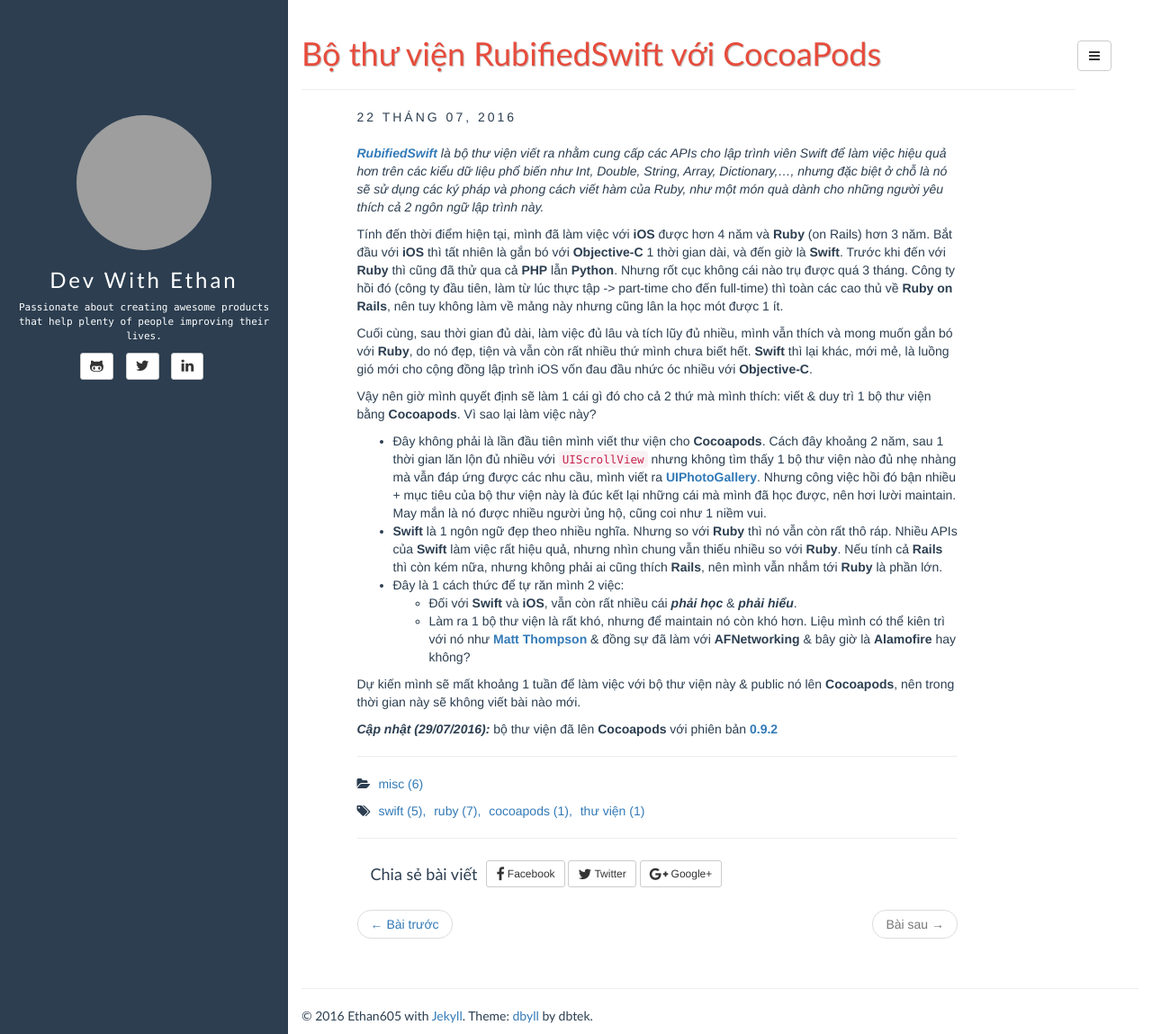
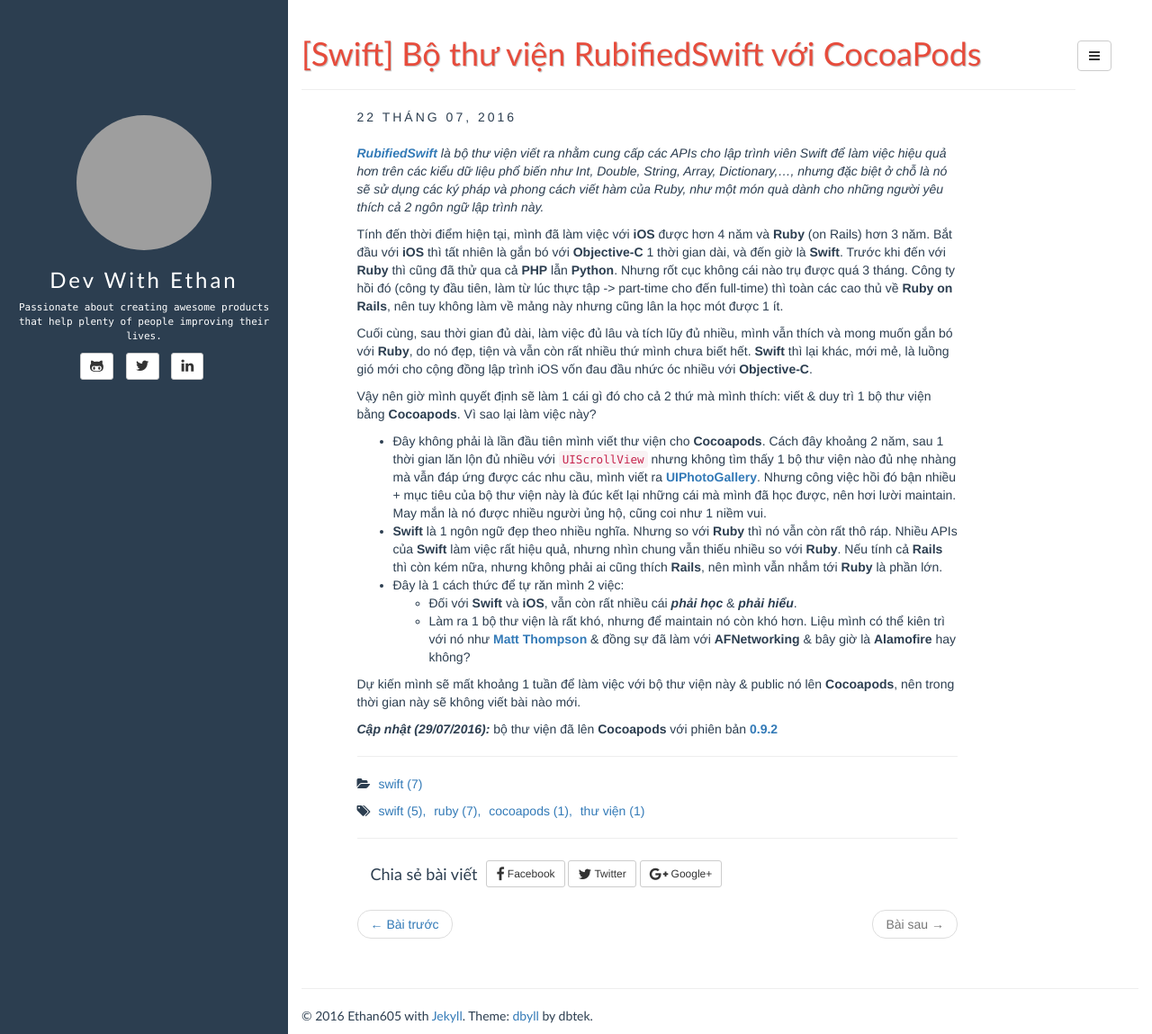
Before and after one commit to ethan605/dev-with-ethan, a Jekyll site: the page built from _posts/2016-07-22-rubified-swift-created.md, in a window 1280 px wide and 1149 px high. Shown: the whole window at 90% size. Built offline with Jekyll 4.4.1, drawn with Linux system fonts in a browser that asks for light colours; nearby versions of some CDN libraries; comment, search, counter and statistics services are not loaded; grey boxes are pictures that could not be loaded.

```diff
--- a/404.html
+++ b/404.html
@@ -2,6 +2,7 @@
 layout: page
 title: 404 - Not Found
 permalink: 404.html
+sitemap: false
 ---
 <!-- Template by Cloudup: https://cloudup.com/cIpeeLfZYOa -->
 
--- a/_posts/2016-07-22-rubified-swift-created.md
+++ b/_posts/2016-07-22-rubified-swift-created.md
@@ -1,11 +1,13 @@
 ---
 layout: post
-title: "Bộ thư viện RubifiedSwift với CocoaPods"
+title: "[Swift] Bộ thư viện RubifiedSwift với CocoaPods"
 description: "Viết code Swift theo phong cách Ruby, dành cho Rubists"
 date: 2016-07-22 11:30:00 +0700
-categories: [misc]
+categories: [swift]
 tags: [swift, ruby, cocoapods, 'thư viện']
 comments: true
+redirect_from:
+  - /misc/rubified-swift-created
 ---
 
 ***[RubifiedSwift][]*** *là bộ thư viện viết ra nhằm cung cấp các APIs cho lập trình viên Swift để làm việc hiệu quả hơn trên các kiểu dữ liệu phổ biến như Int, Double, String, Array, Dictionary,..., nhưng đặc biệt ở chỗ là nó sẽ sử dụng các ký pháp và phong cách viết hàm của Ruby, như một món quà dành cho những người yêu thích cả 2 ngôn ngữ lập trình này.*
```
Also changed, not shown: _drafts/2016-07-29-rubified-swift-experiences.md (added, +9 -0 lines).
